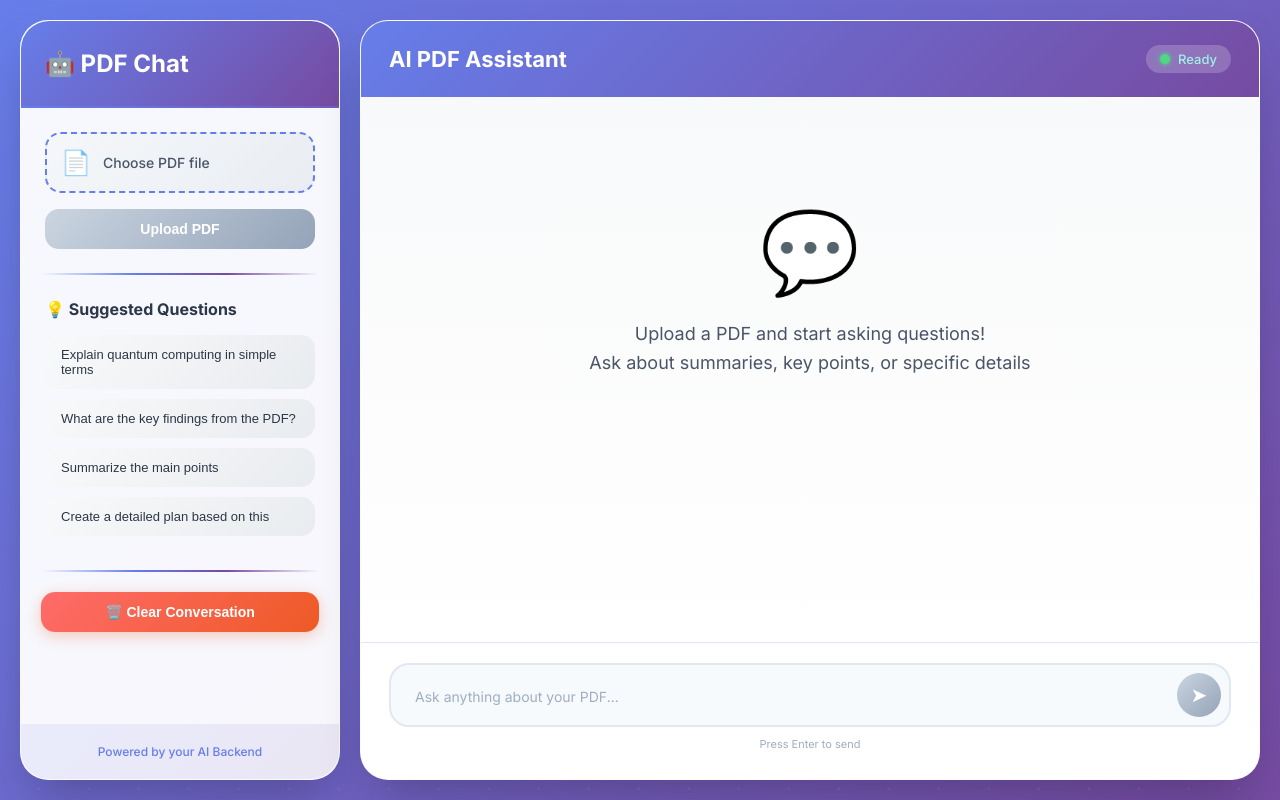
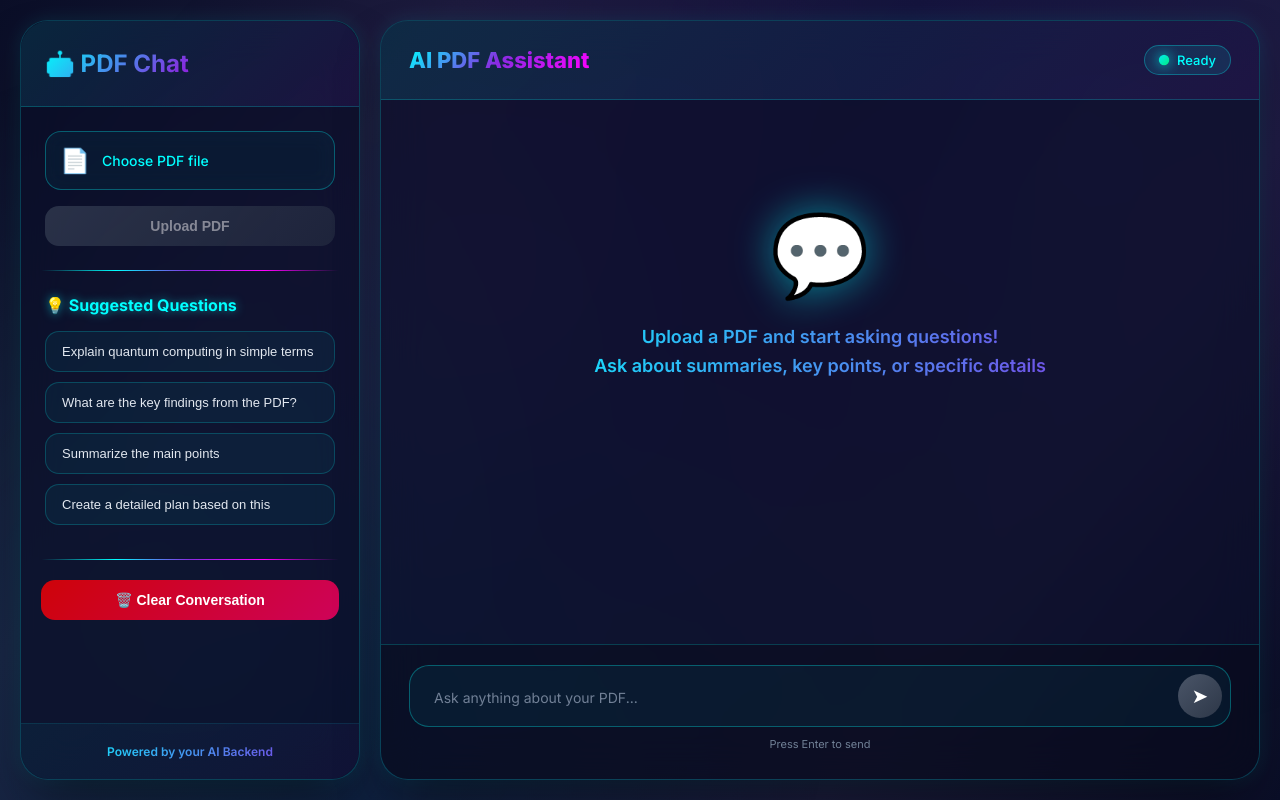
Before and after one commit to inzamam-sid/ChatBot, a React app in the folder frontend/: page / in a window 1280 px wide. Built offline with nearby package versions, Linux system fonts and the light colour scheme; the HTML template or start-up script is replaced by a standard one.

Commit message:
feat: update App.css for futuristic design with enhanced backgrounds and UI elements

```diff
--- a/frontend/src/App.css
+++ b/frontend/src/App.css
@@ -1,4 +1,4 @@
-/* App.css - Modern Vibrant Design */
+/* App.css - Futuristic AI Era Design */
 @import url('https://fonts.googleapis.com/css2?family=Inter:opsz,wght@14..32,300;14..32,400;14..32,500;14..32,600;14..32,700;14..32,800&display=swap');
 
 * {
@@ -9,31 +9,55 @@
 
 body {
   font-family: 'Inter', -apple-system, BlinkMacSystemFont, 'Segoe UI', Roboto, sans-serif;
-  background: linear-gradient(135deg, #667eea 0%, #764ba2 100%);
+  background: linear-gradient(125deg,
+    #0a0e27 0%,
+    #1a1c3b 25%,
+    #0f1535 50%,
+    #1a1c3b 75%,
+    #0a0e27 100%);
   min-height: 100vh;
   position: relative;
+  overflow-x: hidden;
 }
 
-/* Animated background */
+/* Animated Neural Network Background */
 body::before {
   content: '';
   position: fixed;
-  width: 200%;
-  height: 200%;
-  background: radial-gradient(circle, rgba(255,255,255,0.1) 1px, transparent 1px);
-  background-size: 50px 50px;
-  animation: bgScroll 20s linear infinite;
+  width: 100%;
+  height: 100%;
+  background-image:
+    radial-gradient(circle at 20% 80%, rgba(0, 255, 255, 0.08) 0%, transparent 50%),
+    radial-gradient(circle at 80% 20%, rgba(138, 43, 226, 0.08) 0%, transparent 50%),
+    radial-gradient(circle at 40% 40%, rgba(255, 0, 255, 0.05) 0%, transparent 50%);
+  animation: gradientShift 15s ease infinite;
   pointer-events: none;
   z-index: 0;
 }
 
-@keyframes bgScroll {
-  0% {
-    transform: translate(0, 0);
-  }
-  100% {
-    transform: translate(50px, 50px);
-  }
+@keyframes gradientShift {
+  0%, 100% { opacity: 0.6; transform: scale(1); }
+  50% { opacity: 1; transform: scale(1.1); }
+}
+
+/* Grid Pattern Overlay */
+body::after {
+  content: '';
+  position: fixed;
+  width: 100%;
+  height: 100%;
+  background-image:
+    linear-gradient(rgba(0, 255, 255, 0.03) 1px, transparent 1px),
+    linear-gradient(90deg, rgba(0, 255, 255, 0.03) 1px, transparent 1px);
+  background-size: 40px 40px;
+  animation: gridMove 20s linear infinite;
+  pointer-events: none;
+  z-index: 0;
+}
+
+@keyframes gridMove {
+  0% { transform: translate(0, 0); }
+  100% { transform: translate(40px, 40px); }
 }
 
 .app-container {
@@ -47,34 +71,64 @@ body::before {
   gap: 20px;
 }
 
-/* Sidebar Styles - Glassmorphism */
+/* Sidebar - Glassmorphism with Neon Border */
 .sidebar {
-  width: 320px;
-  background: rgba(255, 255, 255, 0.95);
-  backdrop-filter: blur(10px);
+  width: 340px;
+  background: rgba(10, 14, 39, 0.7);
+  backdrop-filter: blur(20px);
   border-radius: 28px;
   display: flex;
   flex-direction: column;
-  transition: all 0.3s ease;
+  transition: all 0.4s cubic-bezier(0.4, 0, 0.2, 1);
   overflow-y: auto;
-  box-shadow: 0 25px 50px -12px rgba(0, 0, 0, 0.25);
-  border: 1px solid rgba(255, 255, 255, 0.3);
+  border: 1px solid rgba(0, 255, 255, 0.2);
+  box-shadow:
+    0 25px 50px -12px rgba(0, 0, 0, 0.5),
+    0 0 20px rgba(0, 255, 255, 0.1);
+  position: relative;
+}
+
+.sidebar::before {
+  content: '';
+  position: absolute;
+  top: -2px;
+  left: -2px;
+  right: -2px;
+  bottom: -2px;
+  background: linear-gradient(45deg, #00ffff, #8a2be2, #ff00ff, #00ffff);
+  border-radius: 30px;
+  opacity: 0;
+  transition: opacity 0.5s;
+  z-index: -1;
+}
+
+.sidebar:hover::before {
+  opacity: 0.3;
 }
 
 .sidebar-header {
   padding: 28px 24px;
-  border-bottom: 2px solid rgba(102, 126, 234, 0.2);
-  background: linear-gradient(135deg, #667eea 0%, #764ba2 100%);
+  border-bottom: 1px solid rgba(0, 255, 255, 0.2);
+  background: linear-gradient(135deg, rgba(0, 255, 255, 0.1) 0%, rgba(138, 43, 226, 0.1) 100%);
   border-radius: 28px 28px 0 0;
 }
 
 .logo {
   font-size: 24px;
   margin: 0;
-  color: white;
+  background: linear-gradient(135deg, #00ffff, #8a2be2, #ff00ff);
+  -webkit-background-clip: text;
+  background-clip: text;
+  color: transparent;
   display: flex;
   align-items: center;
   gap: 10px;
+  animation: logoPulse 3s ease infinite;
+}
+
+@keyframes logoPulse {
+  0%, 100% { opacity: 1; }
+  50% { opacity: 0.8; }
 }
 
 .upload-section {
@@ -86,21 +140,23 @@ body::before {
   align-items: center;
   gap: 12px;
   padding: 14px;
-  background: linear-gradient(135deg, #f5f7fa 0%, #e9edf2 100%);
-  border: 2px dashed #667eea;
+  background: rgba(0, 255, 255, 0.05);
+  border: 1px solid rgba(0, 255, 255, 0.3);
   border-radius: 16px;
   cursor: pointer;
   font-size: 14px;
-  color: #4a5568;
+  color: #00ffff;
   margin-bottom: 16px;
   transition: all 0.3s ease;
   font-weight: 500;
+  backdrop-filter: blur(10px);
 }
 
 .upload-label:hover {
-  background: linear-gradient(135deg, #eef2ff 0%, #e0e7ff 100%);
-  border-color: #764ba2;
+  background: rgba(0, 255, 255, 0.15);
+  border-color: #00ffff;
   transform: translateY(-2px);
+  box-shadow: 0 0 20px rgba(0, 255, 255, 0.2);
 }
 
 .file-input {
@@ -114,7 +170,7 @@ body::before {
 .upload-button {
   width: 100%;
   padding: 12px;
-  background: linear-gradient(135deg, #667eea 0%, #764ba2 100%);
+  background: linear-gradient(135deg, #00ffff, #8a2be2);
   color: white;
   border: none;
   border-radius: 14px;
@@ -122,23 +178,39 @@ body::before {
   font-weight: 600;
   transition: all 0.3s ease;
   font-size: 14px;
-  box-shadow: 0 4px 15px rgba(102, 126, 234, 0.4);
+  position: relative;
+  overflow: hidden;
+}
+
+.upload-button::before {
+  content: '';
+  position: absolute;
+  top: 0;
+  left: -100%;
+  width: 100%;
+  height: 100%;
+  background: linear-gradient(90deg, transparent, rgba(255,255,255,0.3), transparent);
+  transition: left 0.5s;
+}
+
+.upload-button:hover::before {
+  left: 100%;
 }
 
 .upload-button:hover:not(.disabled) {
   transform: translateY(-2px);
-  box-shadow: 0 6px 20px rgba(102, 126, 234, 0.5);
+  box-shadow: 0 0 30px rgba(0, 255, 255, 0.5);
 }
 
 .upload-button.disabled {
-  background: linear-gradient(135deg, #cbd5e1 0%, #94a3b8 100%);
-  box-shadow: none;
+  background: linear-gradient(135deg, #4a5568, #2d3748);
   cursor: not-allowed;
+  opacity: 0.5;
 }
 
 .divider {
-  height: 2px;
-  background: linear-gradient(90deg, transparent, #667eea, #764ba2, transparent);
+  height: 1px;
+  background: linear-gradient(90deg, transparent, #00ffff, #8a2be2, #ff00ff, transparent);
   margin: 0 20px;
 }
 
@@ -148,12 +220,13 @@ body::before {
 
 .suggestions-title {
   font-size: 16px;
-  color: #2d3748;
+  color: #00ffff;
   margin-bottom: 16px;
   font-weight: 700;
   display: flex;
   align-items: center;
   gap: 8px;
+  text-shadow: 0 0 10px rgba(0, 255, 255, 0.5);
 }
 
 .suggestion-button {
@@ -161,13 +234,13 @@ body::before {
   width: 100%;
   text-align: left;
   padding: 12px 16px;
-  background: linear-gradient(135deg, #f8f9fa 0%, #e9ecef 100%);
-  border: none;
+  background: rgba(0, 255, 255, 0.05);
+  border: 1px solid rgba(0, 255, 255, 0.2);
   border-radius: 14px;
   margin-bottom: 10px;
   cursor: pointer;
   font-size: 13px;
-  color: #2d3748;
+  color: #e2e8f0;
   font-weight: 500;
   transition: all 0.3s ease;
   position: relative;
@@ -181,7 +254,7 @@ body::before {
   left: -100%;
   width: 100%;
   height: 100%;
-  background: linear-gradient(90deg, transparent, rgba(102, 126, 234, 0.2), transparent);
+  background: linear-gradient(90deg, transparent, rgba(0, 255, 255, 0.2), transparent);
   transition: left 0.5s;
 }
 
@@ -190,16 +263,17 @@ body::before {
 }
 
 .suggestion-button:hover {
-  background: linear-gradient(135deg, #667eea 0%, #764ba2 100%);
-  color: white;
+  background: linear-gradient(135deg, rgba(0, 255, 255, 0.15), rgba(138, 43, 226, 0.15));
+  border-color: #00ffff;
   transform: translateX(8px);
-  box-shadow: 0 4px 12px rgba(102, 126, 234, 0.3);
+  box-shadow: 0 0 20px rgba(0, 255, 255, 0.2);
+  color: #00ffff;
 }
 
 .clear-button {
   margin: 20px;
   padding: 12px;
-  background: linear-gradient(135deg, #ff6b6b 0%, #ee5a24 100%);
+  background: linear-gradient(135deg, rgba(255, 0, 0, 0.8), rgba(255, 0, 100, 0.8));
   color: white;
   border: none;
   border-radius: 14px;
@@ -207,44 +281,68 @@ body::before {
   font-weight: 600;
   transition: all 0.3s ease;
   font-size: 14px;
-  box-shadow: 0 4px 15px rgba(238, 90, 36, 0.3);
+  position: relative;
+  overflow: hidden;
+}
+
+.clear-button::before {
+  content: '';
+  position: absolute;
+  top: 0;
+  left: -100%;
+  width: 100%;
+  height: 100%;
+  background: linear-gradient(90deg, transparent, rgba(255,255,255,0.3), transparent);
+  transition: left 0.5s;
+}
+
+.clear-button:hover::before {
+  left: 100%;
 }
 
 .clear-button:hover {
   transform: translateY(-2px);
-  box-shadow: 0 6px 20px rgba(238, 90, 36, 0.4);
+  box-shadow: 0 0 30px rgba(255, 0, 0, 0.5);
 }
 
 .footer {
   margin-top: auto;
   padding: 20px;
   text-align: center;
-  background: linear-gradient(135deg, rgba(102, 126, 234, 0.1) 0%, rgba(118, 75, 162, 0.1) 100%);
+  background: linear-gradient(135deg, rgba(0, 255, 255, 0.05), rgba(138, 43, 226, 0.05));
   border-radius: 0 0 28px 28px;
+  border-top: 1px solid rgba(0, 255, 255, 0.1);
 }
 
 .footer-text {
   font-size: 12px;
-  color: #667eea;
-  font-weight: 500;
+  background: linear-gradient(135deg, #00ffff, #8a2be2);
+  -webkit-background-clip: text;
+  background-clip: text;
+  color: transparent;
+  font-weight: 600;
 }
 
-/* Chat Area Styles - Modern Glass */
+/* Chat Area - Futuristic Glass */
 .chat-area {
   flex: 1;
   display: flex;
   flex-direction: column;
-  background: rgba(255, 255, 255, 0.95);
-  backdrop-filter: blur(10px);
+  background: rgba(10, 14, 39, 0.6);
+  backdrop-filter: blur(20px);
   border-radius: 28px;
-  box-shadow: 0 25px 50px -12px rgba(0, 0, 0, 0.25);
-  border: 1px solid rgba(255, 255, 255, 0.3);
+  border: 1px solid rgba(0, 255, 255, 0.2);
+  box-shadow:
+    0 25px 50px -12px rgba(0, 0, 0, 0.5),
+    0 0 20px rgba(0, 255, 255, 0.1);
   overflow: hidden;
+  transition: all 0.3s ease;
 }
 
 .chat-header {
   padding: 24px 28px;
-  background: linear-gradient(135deg, #667eea 0%, #764ba2 100%);
+  background: linear-gradient(135deg, rgba(0, 255, 255, 0.1), rgba(138, 43, 226, 0.1));
+  border-bottom: 1px solid rgba(0, 255, 255, 0.2);
   display: flex;
   justify-content: space-between;
   align-items: center;
@@ -253,8 +351,11 @@ body::before {
 .chat-title {
   font-size: 22px;
   margin: 0;
-  color: white;
-  font-weight: 700;
+  background: linear-gradient(135deg, #00ffff, #8a2be2, #ff00ff);
+  -webkit-background-clip: text;
+  background-clip: text;
+  color: transparent;
+  font-weight: 800;
   display: flex;
   align-items: center;
   gap: 10px;
@@ -265,26 +366,27 @@ body::before {
   align-items: center;
   gap: 8px;
   font-size: 13px;
-  color: #a0f0e8;
+  color: #00ffff;
   font-weight: 500;
-  background: rgba(255, 255, 255, 0.2);
+  background: rgba(0, 255, 255, 0.1);
   padding: 6px 14px;
   border-radius: 30px;
+  border: 1px solid rgba(0, 255, 255, 0.3);
 }
 
 .status-dot {
   width: 10px;
   height: 10px;
-  background-color: #4ade80;
+  background: linear-gradient(135deg, #00ffff, #00ff88);
   border-radius: 50%;
   display: inline-block;
-  animation: pulse 2s infinite;
-  box-shadow: 0 0 5px #4ade80;
+  animation: statusPulse 2s infinite;
+  box-shadow: 0 0 10px #00ffff;
 }
 
-@keyframes pulse {
-  0%, 100% { opacity: 1; transform: scale(1); }
-  50% { opacity: 0.7; transform: scale(1.1); }
+@keyframes statusPulse {
+  0%, 100% { opacity: 1; transform: scale(1); box-shadow: 0 0 10px #00ffff; }
+  50% { opacity: 0.6; transform: scale(1.2); box-shadow: 0 0 20px #00ffff; }
 }
 
 .messages-container {
@@ -294,19 +396,18 @@ body::before {
   display: flex;
   flex-direction: column;
   gap: 16px;
-  background: linear-gradient(180deg, #f8f9fa 0%, #ffffff 100%);
 }
 
 .empty-state {
   text-align: center;
   padding: 80px 40px;
-  color: #a0aec0;
 }
 
 .empty-icon {
   font-size: 80px;
   margin-bottom: 20px;
   animation: float 3s ease-in-out infinite;
+  filter: drop-shadow(0 0 20px rgba(0, 255, 255, 0.5));
 }
 
 @keyframes float {
@@ -316,8 +417,12 @@ body::before {
 
 .empty-state p {
   font-size: 18px;
-  color: #4a5568;
+  background: linear-gradient(135deg, #00ffff, #8a2be2);
+  -webkit-background-clip: text;
+  background-clip: text;
+  color: transparent;
   margin-bottom: 8px;
+  font-weight: 600;
 }
 
 .empty-subtext {
@@ -328,13 +433,13 @@ body::before {
 .message-row {
   display: flex;
   width: 100%;
-  animation: slideIn 0.4s ease;
+  animation: slideIn 0.4s cubic-bezier(0.4, 0, 0.2, 1);
 }
 
 @keyframes slideIn {
   from {
     opacity: 0;
-    transform: translateX(-20px);
+    transform: translateX(-30px);
   }
   to {
     opacity: 1;
@@ -362,33 +467,40 @@ body::before {
 }
 
 .user-bubble {
-  background: linear-gradient(135deg, #667eea 0%, #764ba2 100%);
+  background: linear-gradient(135deg, #00ffff, #8a2be2);
   color: white;
   border-bottom-right-radius: 6px;
-  box-shadow: 0 4px 15px rgba(102, 126, 234, 0.3);
+  box-shadow: 0 0 20px rgba(0, 255, 255, 0.3);
+  animation: userGlow 3s ease infinite;
+}
+
+@keyframes userGlow {
+  0%, 100% { box-shadow: 0 0 20px rgba(0, 255, 255, 0.3); }
+  50% { box-shadow: 0 0 30px rgba(0, 255, 255, 0.5); }
 }
 
 .bot-bubble {
-  background: white;
-  color: #2d3748;
+  background: rgba(255, 255, 255, 0.08);
+  color: #e2e8f0;
   border-bottom-left-radius: 6px;
-  box-shadow: 0 4px 15px rgba(0, 0, 0, 0.08);
-  border: 1px solid rgba(102, 126, 234, 0.2);
+  border: 1px solid rgba(0, 255, 255, 0.3);
+  backdrop-filter: blur(10px);
 }
 
 .typing-bubble {
-  background: white;
+  background: rgba(255, 255, 255, 0.08);
   padding: 14px 24px;
   display: flex;
   gap: 6px;
   border-radius: 24px;
   border-bottom-left-radius: 6px;
+  border: 1px solid rgba(0, 255, 255, 0.3);
 }
 
 .typing-dot {
   width: 10px;
   height: 10px;
-  background: linear-gradient(135deg, #667eea 0%, #764ba2 100%);
+  background: linear-gradient(135deg, #00ffff, #8a2be2);
   border-radius: 50%;
   animation: typingPulse 1.2s infinite ease-in-out;
 }
@@ -422,27 +534,27 @@ body::before {
   white-space: pre-wrap;
 }
 
-/* Input Area */
+/* Input Area - Futuristic */
 .input-area {
   padding: 20px 28px 28px;
-  background: white;
-  border-top: 1px solid rgba(102, 126, 234, 0.2);
+  background: rgba(0, 0, 0, 0.2);
+  border-top: 1px solid rgba(0, 255, 255, 0.2);
 }
 
 .input-wrapper {
   display: flex;
   align-items: flex-end;
   gap: 12px;
-  background: #f7fafc;
+  background: rgba(0, 255, 255, 0.05);
   border-radius: 20px;
   padding: 8px 8px 8px 24px;
-  border: 2px solid #e2e8f0;
+  border: 1px solid rgba(0, 255, 255, 0.3);
   transition: all 0.3s ease;
 }
 
 .input-wrapper:focus-within {
-  border-color: #667eea;
-  box-shadow: 0 0 0 3px rgba(102, 126, 234, 0.2);
+  border-color: #00ffff;
+  box-shadow: 0 0 20px rgba(0, 255, 255, 0.2);
   transform: scale(1.01);
 }
 
@@ -455,18 +567,18 @@ body::before {
   resize: none;
   outline: none;
   font-family: inherit;
-  color: #2d3748;
+  color: #e2e8f0;
 }
 
 .input::placeholder {
-  color: #a0aec0;
+  color: #718096;
 }
 
 .send-button {
   width: 44px;
   height: 44px;
   border-radius: 50%;
-  background: linear-gradient(135deg, #667eea 0%, #764ba2 100%);
+  background: linear-gradient(135deg, #00ffff, #8a2be2);
   border: none;
   cursor: pointer;
   display: flex;
@@ -475,24 +587,39 @@ body::before {
   transition: all 0.3s ease;
   color: white;
   font-size: 20px;
-  box-shadow: 0 4px 12px rgba(102, 126, 234, 0.4);
+  position: relative;
+  overflow: hidden;
+}
+
+.send-button::before {
+  content: '';
+  position: absolute;
+  top: 0;
+  left: -100%;
+  width: 100%;
+  height: 100%;
+  background: linear-gradient(90deg, transparent, rgba(255,255,255,0.3), transparent);
+  transition: left 0.5s;
+}
+
+.send-button:hover::before {
+  left: 100%;
 }
 
 .send-button:hover:not(.disabled) {
   transform: scale(1.1) rotate(15deg);
-  box-shadow: 0 6px 20px rgba(102, 126, 234, 0.5);
+  box-shadow: 0 0 30px rgba(0, 255, 255, 0.5);
 }
 
 .send-button.disabled {
-  background: linear-gradient(135deg, #cbd5e1 0%, #94a3b8 100%);
-  box-shadow: none;
+  background: linear-gradient(135deg, #4a5568, #2d3748);
   cursor: not-allowed;
   transform: none;
 }
 
 .input-hint {
   font-size: 11px;
-  color: #a0aec0;
+  color: #718096;
   margin-top: 10px;
   text-align: center;
 }
@@ -504,7 +631,7 @@ body::before {
   top: 20px;
   left: 20px;
   z-index: 1000;
-  background: linear-gradient(135deg, #667eea 0%, #764ba2 100%);
+  background: linear-gradient(135deg, #00ffff, #8a2be2);
   color: white;
   border: none;
   border-radius: 12px;
@@ -512,12 +639,12 @@ body::before {
   font-size: 20px;
   cursor: pointer;
   transition: all 0.3s ease;
-  box-shadow: 0 4px 12px rgba(0, 0, 0, 0.2);
+  box-shadow: 0 0 20px rgba(0, 255, 255, 0.3);
 }
 
 .menu-button:hover {
   transform: scale(1.05);
-  box-shadow: 0 6px 20px rgba(0, 0, 0, 0.3);
+  box-shadow: 0 0 30px rgba(0, 255, 255, 0.5);
 }
 
 /* Responsive Design */
@@ -555,27 +682,21 @@ body::before {
   }
 }
 
-/* Scrollbar Styling */
+/* Scrollbar Styling - Futuristic */
 .messages-container::-webkit-scrollbar {
   width: 8px;
 }
 
 .messages-container::-webkit-scrollbar-track {
-  background: #f1f1f1;
+  background: rgba(0, 255, 255, 0.05);
   border-radius: 10px;
 }
 
 .messages-container::-webkit-scrollbar-thumb {
-  background: linear-gradient(135deg, #667eea 0%, #764ba2 100%);
+  background: linear-gradient(135deg, #00ffff, #8a2be2);
   border-radius: 10px;
 }
 
 .messages-container::-webkit-scrollbar-thumb:hover {
-  background: linear-gradient(135deg, #764ba2 0%, #667eea 100%);
+  background: linear-gradient(135deg, #8a2be2, #ff00ff);
 }
-
-/* Loading animation for send button */
-@keyframes spin {
-  0% { transform: rotate(0deg); }
-  100% { transform: rotate(360deg); }
-}
```
